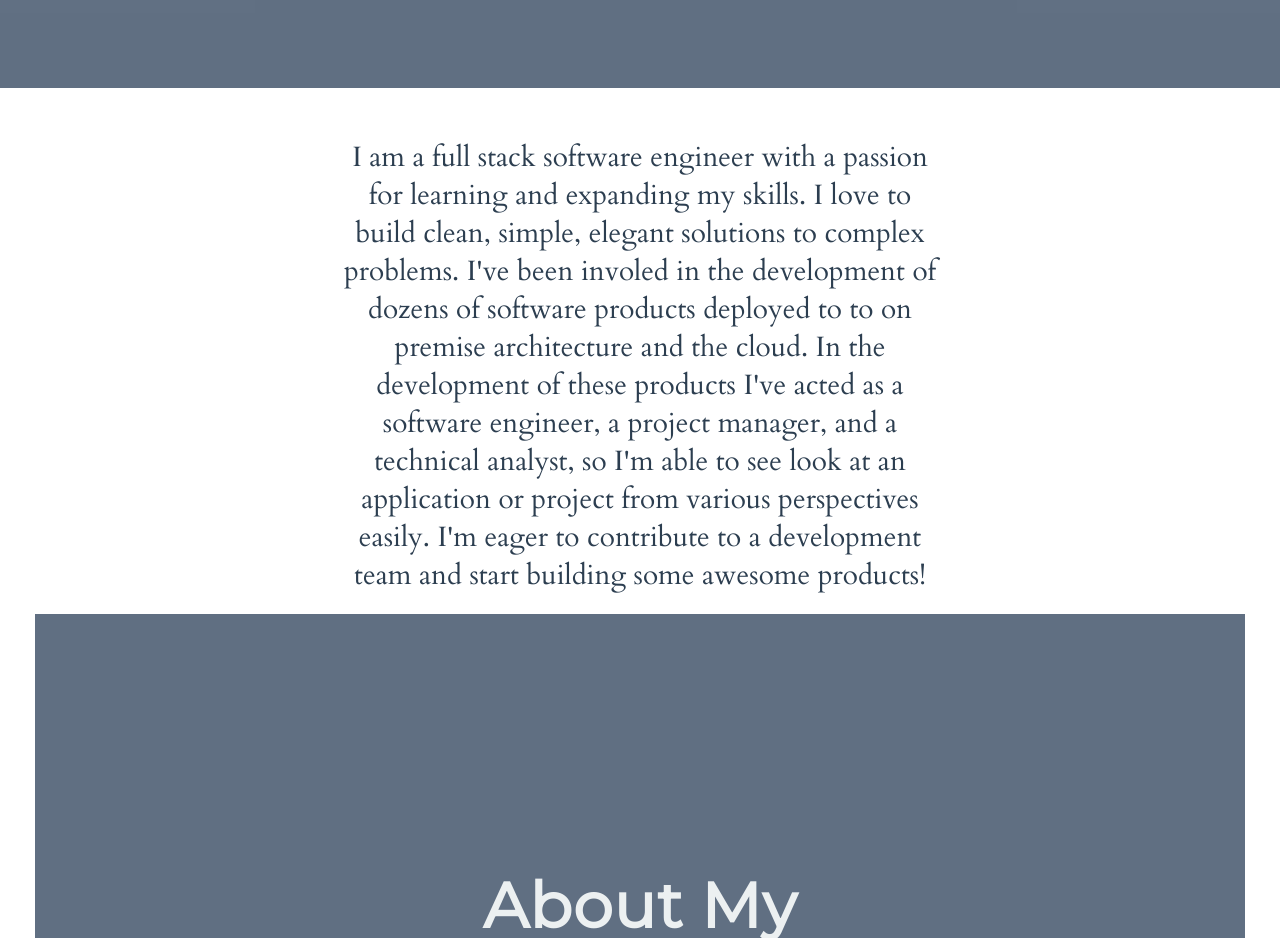
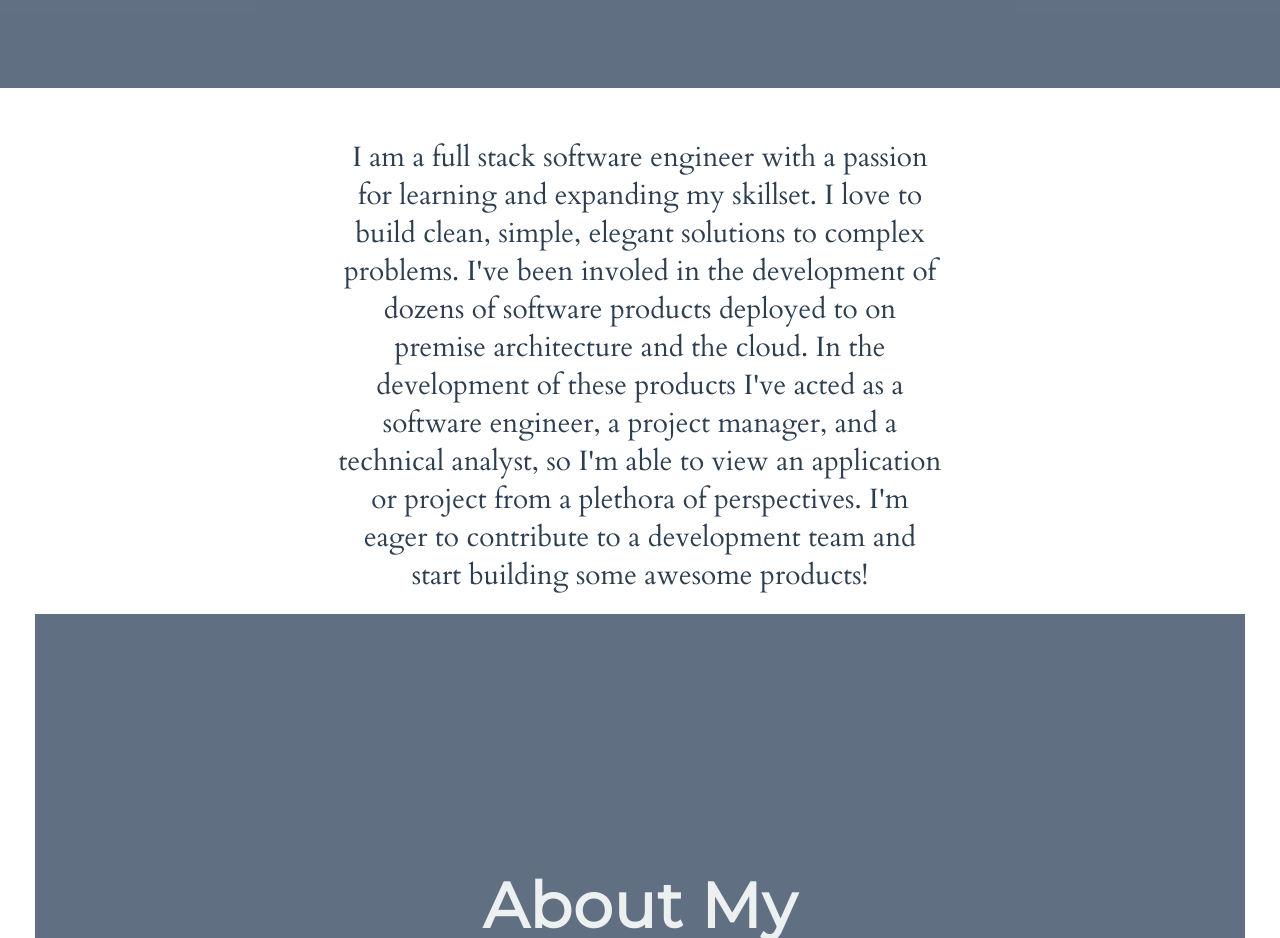
Before and after one commit to mitch292/portfolio, a React app: page index.html in a window 1280 px wide. Shown: the part 2020-2958 px from the top of the page. Built offline with nearby package versions, Linux system fonts and the light colour scheme.

Commit message:
changed about me language

```diff
--- a/index.html
+++ b/index.html
@@ -68,12 +68,12 @@
 
     <section class="section section--alignCentered section--description">
       <p class="color--darkgrey section__description">
-        I am a full stack software engineer with a passion for learning and expanding my skills.
+        I am a full stack software engineer with a passion for learning and expanding my skillset.
         I love to build clean, simple, elegant solutions to complex problems.
-        I've been involed in the development of dozens of software products deployed to to
+        I've been involed in the development of dozens of software products deployed to
         on premise architecture and the cloud. In the development of these products I've acted as
-        a software engineer, a project manager, and a technical analyst, so I'm able to see look at
-        an application or project from various perspectives easily.  I'm eager to contribute to a development team and
+        a software engineer, a project manager, and a technical analyst, so I'm able to view
+        an application or project from a plethora of perspectives.  I'm eager to contribute to a development team and
         start building some awesome products!
       </p>
 
```
